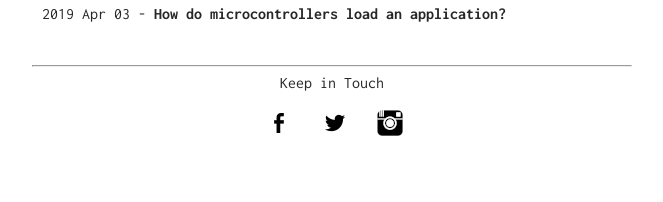
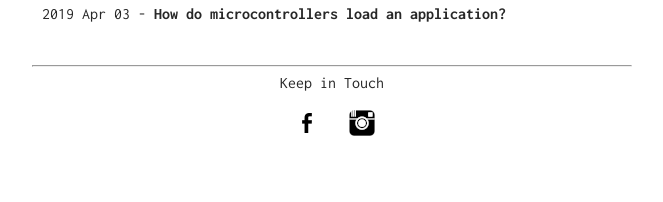
Before and after one commit to daleonpz/baremetallics, a Jekyll site: the page built from index.html, in a window 1280 px wide. Shown: the part 1966-2168 px from the top of the page, without its empty margins (308-971 px from the left). Built offline with Jekyll 4.4.1, drawn with Linux system fonts in a browser that asks for light colours.

Commit message:
disable twitter

```diff
--- a/_includes/social_media.html
+++ b/_includes/social_media.html
@@ -1,10 +1,10 @@
 <ul class="share-buttons" align="center">
     <h2> Keep in Touch</h2><br>
     <li><a href="https://facebook.com/{{ site.facebook_username }}" rel="nofollow" target="_blank" title="Facebook"  onclick="window.open('https://www.facebook.com/{{ site.facebook_username}}); return false;"><img alt="Facebook" src="blog/images/flat_web_icon_set/inverted/Facebook.png" /></a></li>
-    <li><a href="https://twitter.com/{{ site.twitter_username }}" rel="nofollow" target="_blank" title="Twitter" onclick="window.open('https://twitter.com/twitter_username); return false;"><img alt="Twitter" src="blog/images/flat_web_icon_set/inverted/Twitter.png" /></a></li>
  <li><a href="https://instagram.com/{{ site.instagram_username}}" rel="nofollow" target="_blank" title="Instagram"  onclick="window.open('https://www.instagram.com/{{ site.instagram_username}}); return false;"><img alt="Instagram" src="blog/images/flat_web_icon_set/inverted/Instagram.png" /></a></li>
 
     <!--
+    <li><a href="https://twitter.com/{{ site.twitter_username }}" rel="nofollow" target="_blank" title="Twitter" onclick="window.open('https://twitter.com/twitter_username); return false;"><img alt="Twitter" src="blog/images/flat_web_icon_set/inverted/Twitter.png" /></a></li>
   <li><a href="https://plus.google.com/share?url=http%3A%2F%2Fdaleonpz.com" target="_blank" title="Share on Google+" onclick="window.open('https://plus.google.com/share?url=' + encodeURIComponent(document.URL)); return false;"><img alt="Share on Google+" src="images/flat_web_icon_set/inverted/Google+.png" /></a></li>
   -->
 </ul>
```
